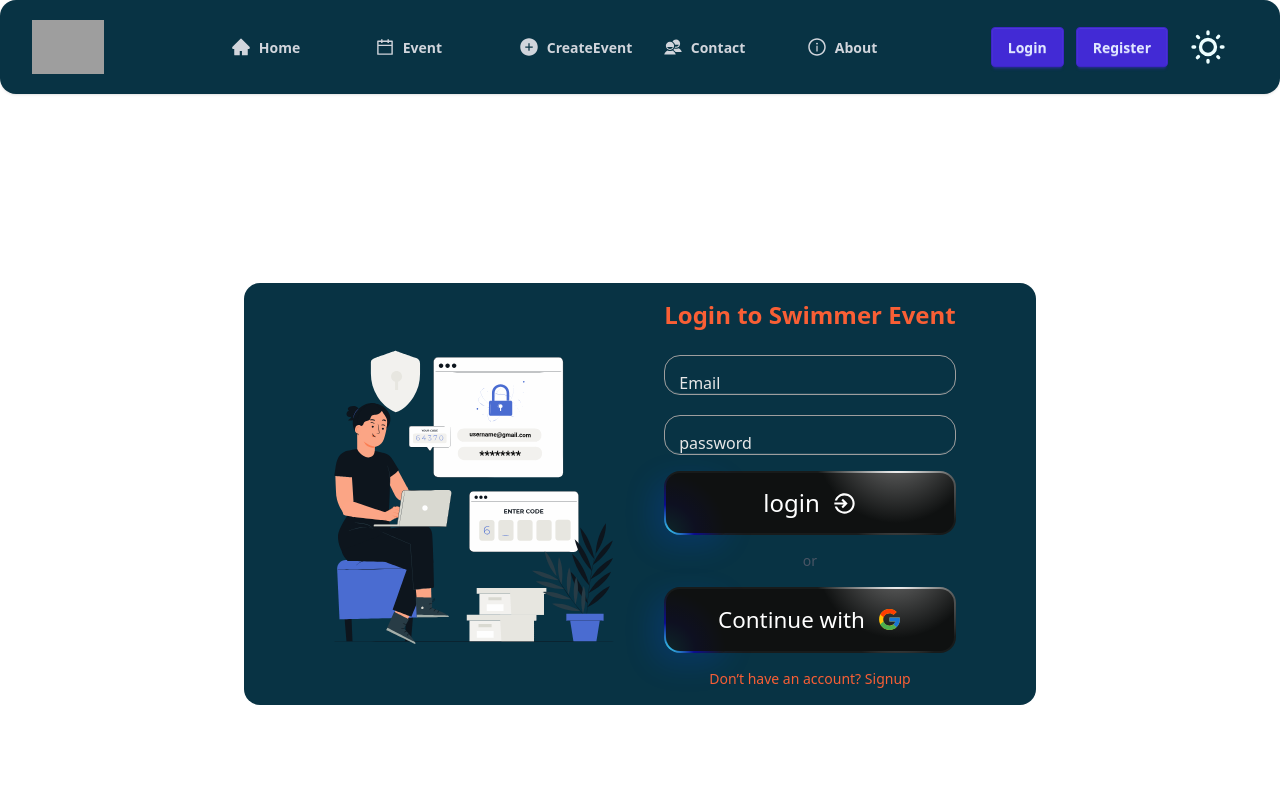
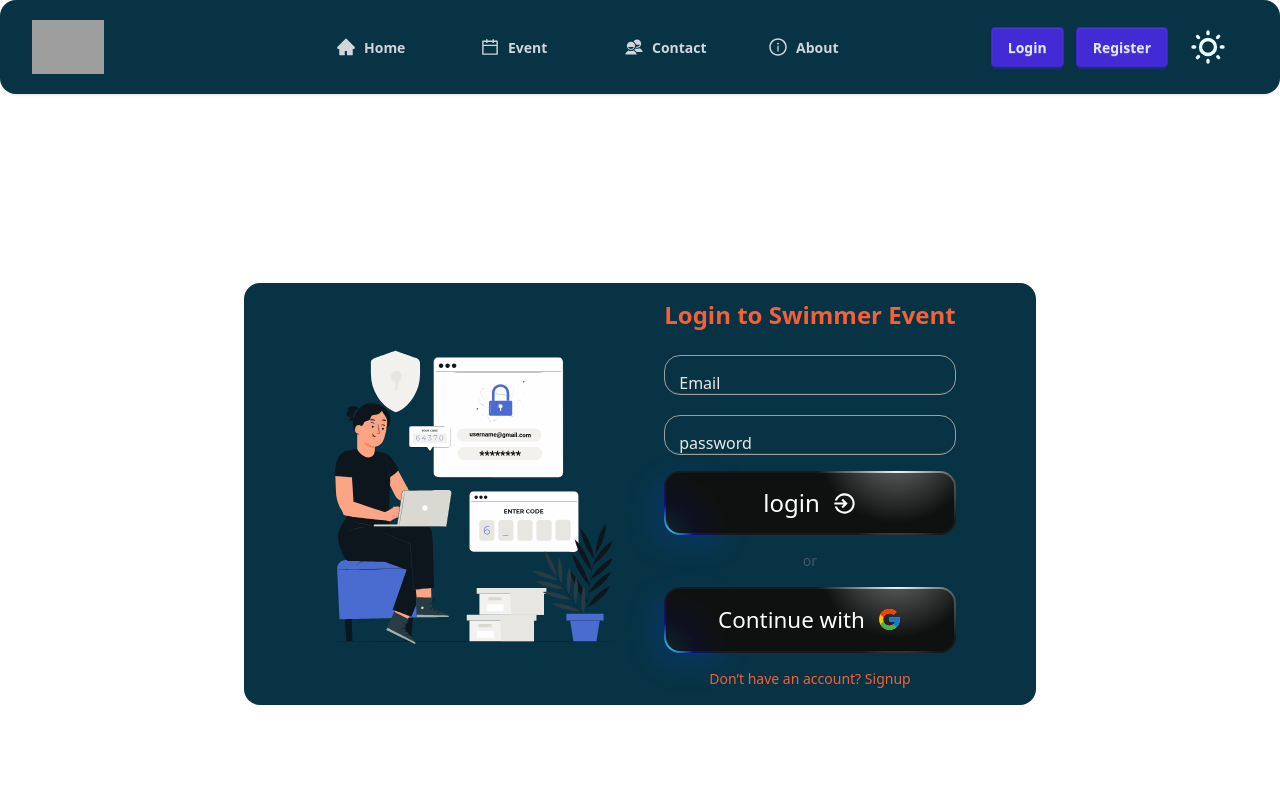
Before and after one commit to rahulwde/athletices, a React (Vite) app: page /login in a window 1280 px wide. Shown: the top 800 px of the page. Built offline with nearby package versions, Linux system fonts and the light colour scheme; no server answers; grey boxes are pictures that could not be loaded.

Commit message:
create event

```diff
--- a/src/components/Navbar.jsx
+++ b/src/components/Navbar.jsx
@@ -53,7 +53,9 @@ const Navbar = () => {
         </NavLink>
       </li>
 
-      <li className="w-36">
+   {user &&
+    <>
+       <li className="w-36">
         <NavLink
           to="/createEvent"
           className={({ isActive }) =>
@@ -70,6 +72,10 @@ const Navbar = () => {
         </NavLink>
       </li>
 
+
+    </>
+
+   }
       <li className="w-36">
         <NavLink
           to="/contact"
```
